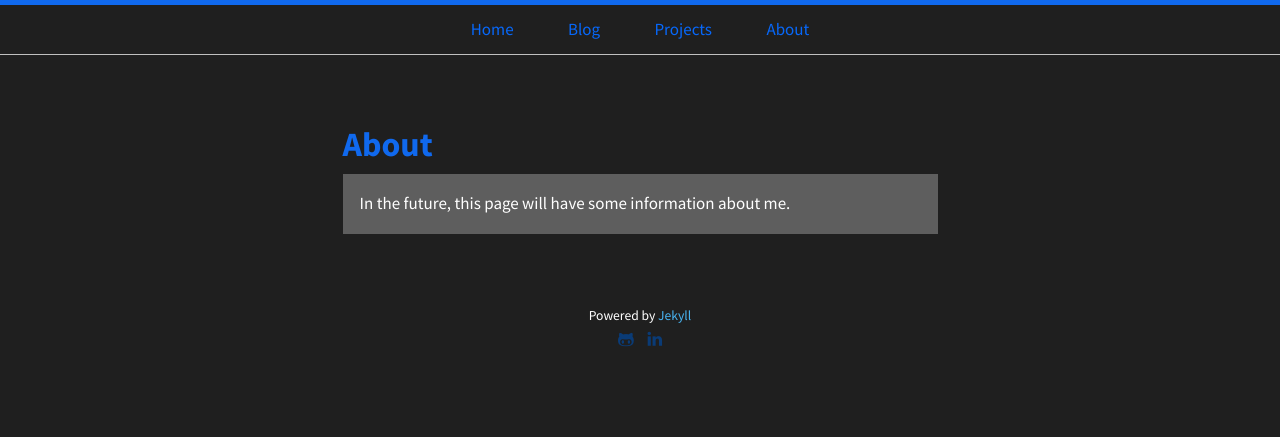
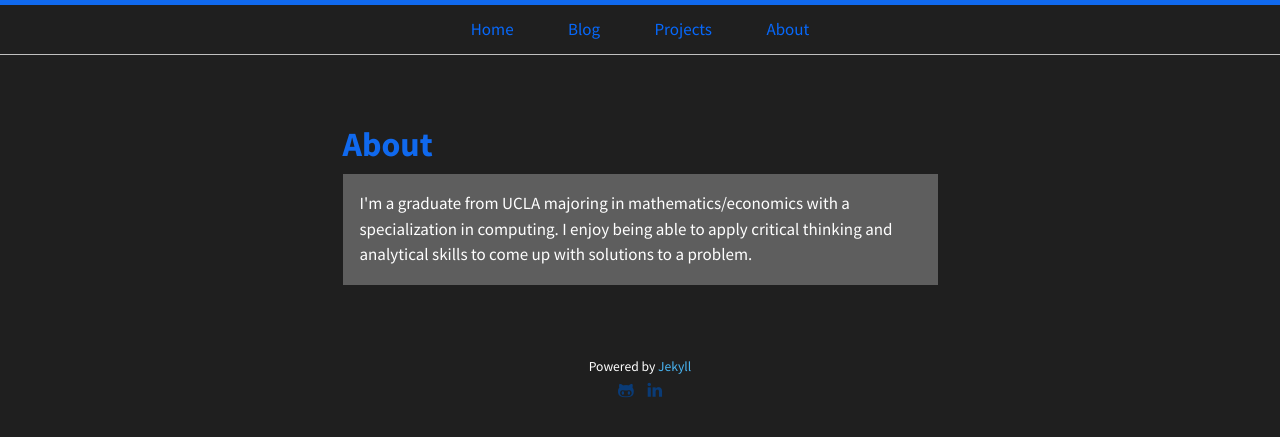
Before and after one commit to jackyhohs/jackyhohs.github.io, a Jekyll site: the page built from about.md, in a window 1280 px wide. Shown: the top 437 px of the page. Built offline with Jekyll 4.4.1, drawn with Linux system fonts in a browser that asks for light colours.

Commit message:
6/28 update

```diff
--- a/about.md
+++ b/about.md
@@ -4,5 +4,5 @@ title: About
 ---
 
 <p class="message">
-  In the future, this page will have some information about me.
+  I'm a graduate from UCLA majoring in mathematics/economics with a specialization in computing. I enjoy being able to apply critical thinking and analytical skills to come up with solutions to a problem.
 </p>
```
Also changed, not shown: apple-touch-icon.png, favicon.ico, favicon.png.
